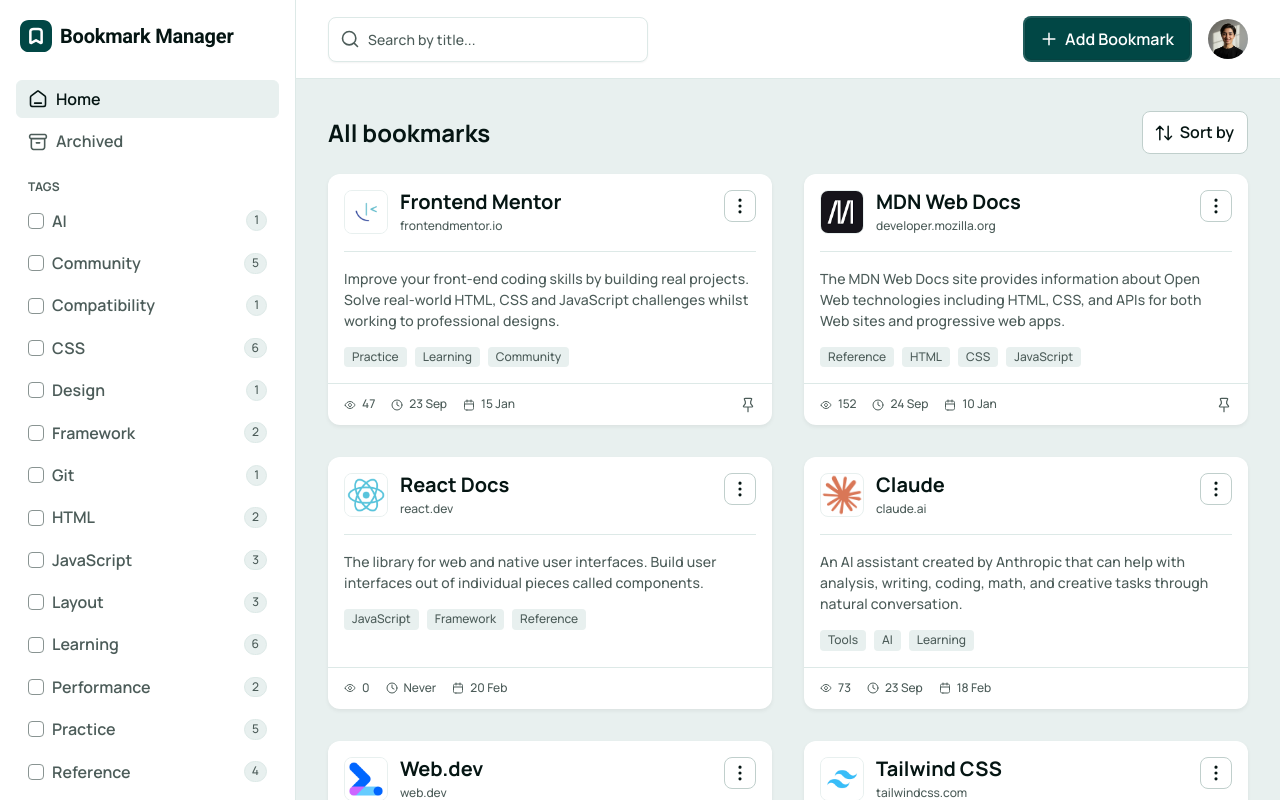
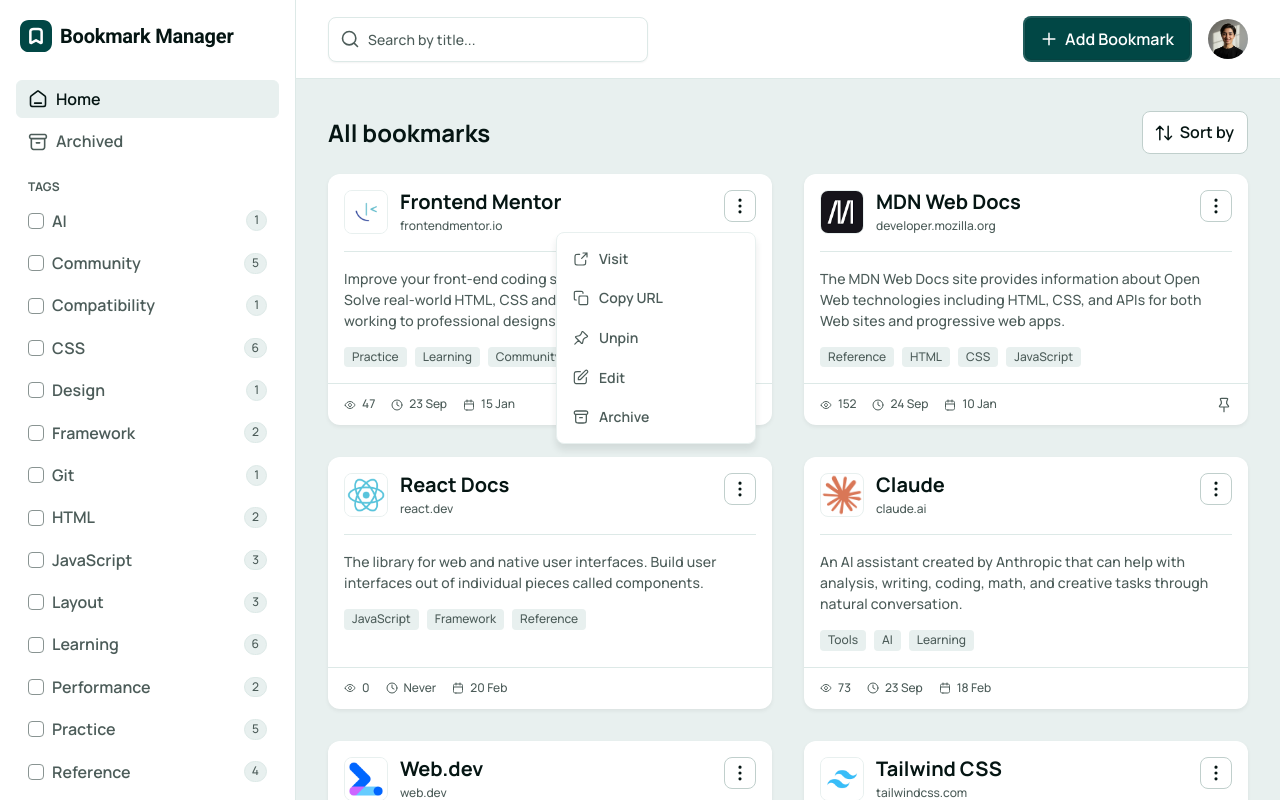
Before and after one commit to maribostashvili-93/Bookmark-manager, a React (Vite) app: page / in a window 1280 px wide. Both pictures are taken after a click on the button 740 px from the left and 205 px from the top of the page. Shown: the top 800 px of the page. Built offline with nearby package versions, Linux system fonts and the light colour scheme.

Commit message:
Add immutable bookmark pin toggle

```diff
--- a/src/App.jsx
+++ b/src/App.jsx
@@ -8,10 +8,20 @@ import { bookmarks as initialBookmarks } from './data/bookmarks.js'
 function App() {
   const [bookmarks, setBookmarks] = useState(initialBookmarks)
 
+  function handleTogglePin(bookmarkId) {
+    setBookmarks((currentBookmarks) =>
+      currentBookmarks.map((bookmark) =>
+        bookmark.id === bookmarkId
+          ? { ...bookmark, isPinned: !bookmark.isPinned }
+          : bookmark,
+      ),
+    )
+  }
+
   return (
     <Home
       bookmarks={bookmarks}
-      setBookmarks={setBookmarks}
+      onTogglePin={handleTogglePin}
     />
   )
 }
--- a/src/components/AppLayout/AppLayout.jsx
+++ b/src/components/AppLayout/AppLayout.jsx
@@ -1,3 +1,4 @@
+import { useState } from 'react'
 import Sidebar from '../Sidebar/Sidebar.jsx'
 import Header from '../Header/Header.jsx'
 import BookmarkHeader from '../BookmarkHeader/BookmarkHeader.jsx'
@@ -27,7 +28,20 @@ function AppLayout({
   sortOpen = false,
   profileOpen = false,
   searchValue,
+  onTogglePin,
 }) {
+  const [activeMenuId, setActiveMenuId] = useState(null)
+  const visibleMenuId = openMenuId ?? activeMenuId
+
+  function handleMenuToggle(bookmarkId) {
+    setActiveMenuId((currentId) => (currentId === bookmarkId ? null : bookmarkId))
+  }
+
+  function handleTogglePin(bookmarkId) {
+    onTogglePin?.(bookmarkId)
+    setActiveMenuId(null)
+  }
+
   return (
     <div className="app">
       <Sidebar open={sidebarOpen} active={active} selectedTags={selectedTags} />
@@ -39,7 +53,12 @@ function AppLayout({
         <main className="main">
           <BookmarkHeader title={title} highlight={highlight} sortOpen={sortOpen} />
 
-          <BookmarkList bookmarks={bookmarks} openMenuId={openMenuId} />
+          <BookmarkList
+            bookmarks={bookmarks}
+            openMenuId={visibleMenuId}
+            onToggleMenu={handleMenuToggle}
+            onTogglePin={handleTogglePin}
+          />
         </main>
       </div>
 
--- a/src/components/BookmarkCard/BookmarkCard.jsx
+++ b/src/components/BookmarkCard/BookmarkCard.jsx
@@ -5,7 +5,7 @@ import '../DropdownMenu/DropdownMenu.css'
 import './BookmarkCard.css'
 
 // menuOpen=true shows the "⋮" actions menu under the button
-function BookmarkCard({ bookmark, menuOpen = false }) {
+function BookmarkCard({ bookmark, menuOpen = false, onToggleMenu, onTogglePin }) {
   const {
     logo,
     title,
@@ -35,10 +35,15 @@ function BookmarkCard({ bookmark, menuOpen = false }) {
               leftIcon="dots-vertical"
               aria-label="More options"
               aria-expanded={menuOpen}
+              onClick={() => onToggleMenu?.(bookmark.id)}
             />
             {menuOpen && (
               <div className="popover">
-                <BookmarkActionsMenu archived={isArchived} pinned={isPinned} />
+                <BookmarkActionsMenu
+                  archived={isArchived}
+                  pinned={isPinned}
+                  onTogglePin={() => onTogglePin?.(bookmark.id)}
+                />
               </div>
             )}
           </div>
--- a/src/components/BookmarkList/BookmarkList.jsx
+++ b/src/components/BookmarkList/BookmarkList.jsx
@@ -1,7 +1,7 @@
 import BookmarkCard from '../BookmarkCard/BookmarkCard.jsx'
 import EmptyData from '../EmptyData/EmptyData.jsx'
 
-function BookmarkList({ bookmarks = [], openMenuId }) {
+function BookmarkList({ bookmarks = [], openMenuId, onToggleMenu, onTogglePin }) {
   if (bookmarks.length === 0) {
     return <EmptyData />
   }
@@ -13,6 +13,8 @@ function BookmarkList({ bookmarks = [], openMenuId }) {
           key={bookmark.id}
           bookmark={bookmark}
           menuOpen={bookmark.id === openMenuId}
+          onToggleMenu={onToggleMenu}
+          onTogglePin={onTogglePin}
         />
       ))}
     </section>
--- a/src/components/DropdownMenu/DropdownMenu.jsx
+++ b/src/components/DropdownMenu/DropdownMenu.jsx
@@ -11,10 +11,10 @@ export function DropdownMenu({ children, className = '' }) {
 
 // leftIcon / rightIcon: Icon names, e.g. "link", "check"
 // trailing: any extra element on the right (e.g. <AppearanceToggle />)
-export function DropdownItem({ children, leftIcon, rightIcon, trailing }) {
+export function DropdownItem({ children, leftIcon, rightIcon, trailing, ...props }) {
   return (
     <li role="none">
-      <button type="button" className="dropdown__item" role="menuitem">
+      <button type="button" className="dropdown__item" role="menuitem" {...props}>
         {leftIcon && <Icon name={leftIcon} size="md" />}
         <span className="dropdown__label text-preset-4">{children}</span>
         {rightIcon && <Icon name={rightIcon} size="md" />}
--- a/src/components/Menus/BookmarkActionsMenu.jsx
+++ b/src/components/Menus/BookmarkActionsMenu.jsx
@@ -2,7 +2,7 @@ import { DropdownMenu, DropdownItem } from '../DropdownMenu/DropdownMenu.jsx'
 
 // Card "⋮" menu. archived=true shows the Archived-page actions,
 // pinned=true swaps "Pin" for "Unpin".
-function BookmarkActionsMenu({ archived = false, pinned = false }) {
+function BookmarkActionsMenu({ archived = false, pinned = false, onTogglePin }) {
   return (
     <DropdownMenu>
       <DropdownItem leftIcon="link-external">Visit</DropdownItem>
@@ -15,9 +15,9 @@ function BookmarkActionsMenu({ archived = false, pinned = false }) {
       ) : (
         <>
           {pinned ? (
-            <DropdownItem leftIcon="unpin">Unpin</DropdownItem>
+            <DropdownItem leftIcon="unpin" onClick={onTogglePin}>Unpin</DropdownItem>
           ) : (
-            <DropdownItem leftIcon="pin">Pin</DropdownItem>
+            <DropdownItem leftIcon="pin" onClick={onTogglePin}>Pin</DropdownItem>
           )}
           <DropdownItem leftIcon="edit">Edit</DropdownItem>
           <DropdownItem leftIcon="archive">Archive</DropdownItem>
--- a/src/pages/Home/Home.jsx
+++ b/src/pages/Home/Home.jsx
@@ -1,7 +1,14 @@
 import AppLayout from '../../components/AppLayout/AppLayout.jsx'
 
-function Home({ bookmarks }) {
-  return <AppLayout title="All bookmarks" bookmarks={bookmarks} active="home" />
+function Home({ bookmarks, onTogglePin }) {
+  return (
+    <AppLayout
+      title="All bookmarks"
+      bookmarks={bookmarks}
+      active="home"
+      onTogglePin={onTogglePin}
+    />
+  )
 }
 
 export default Home
```
